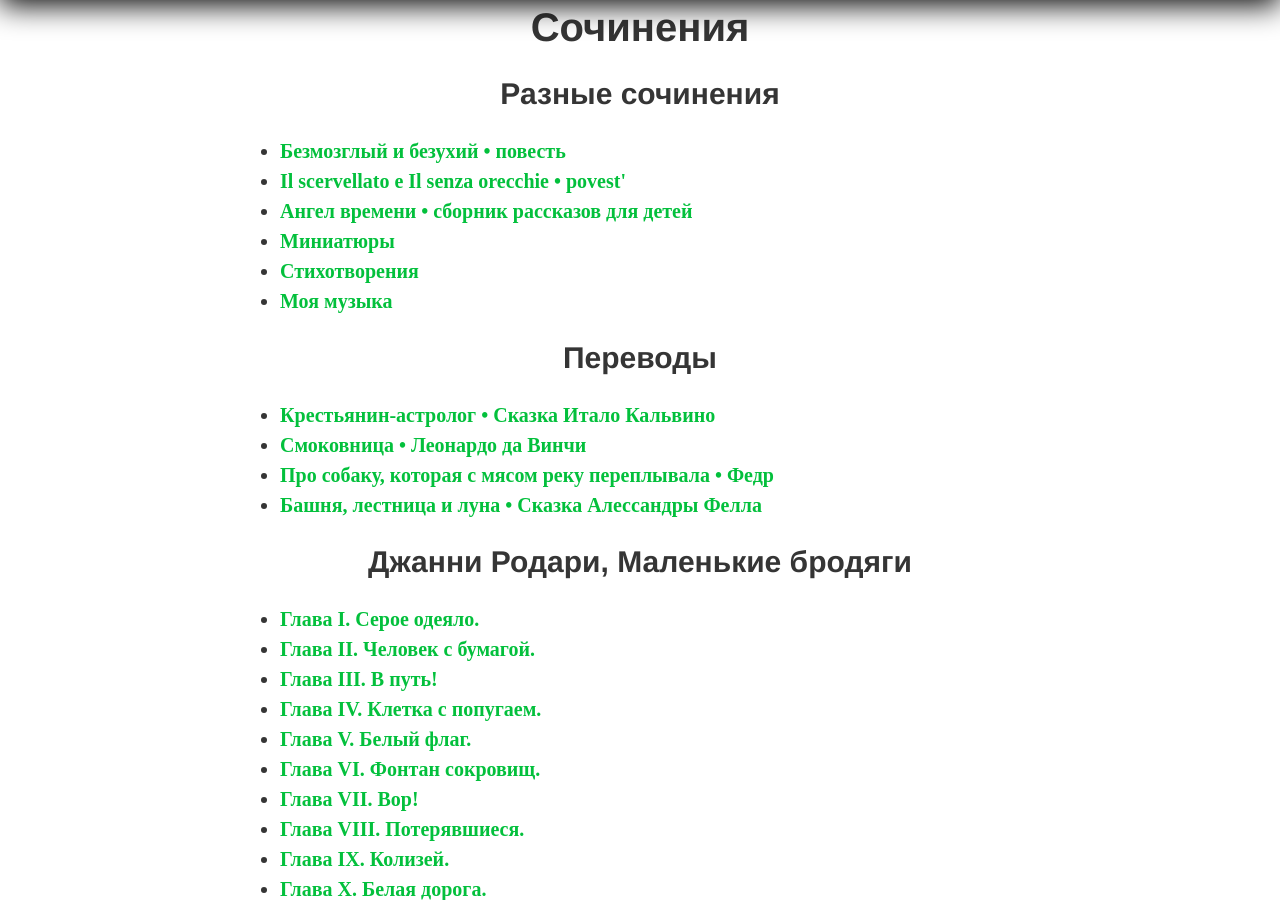
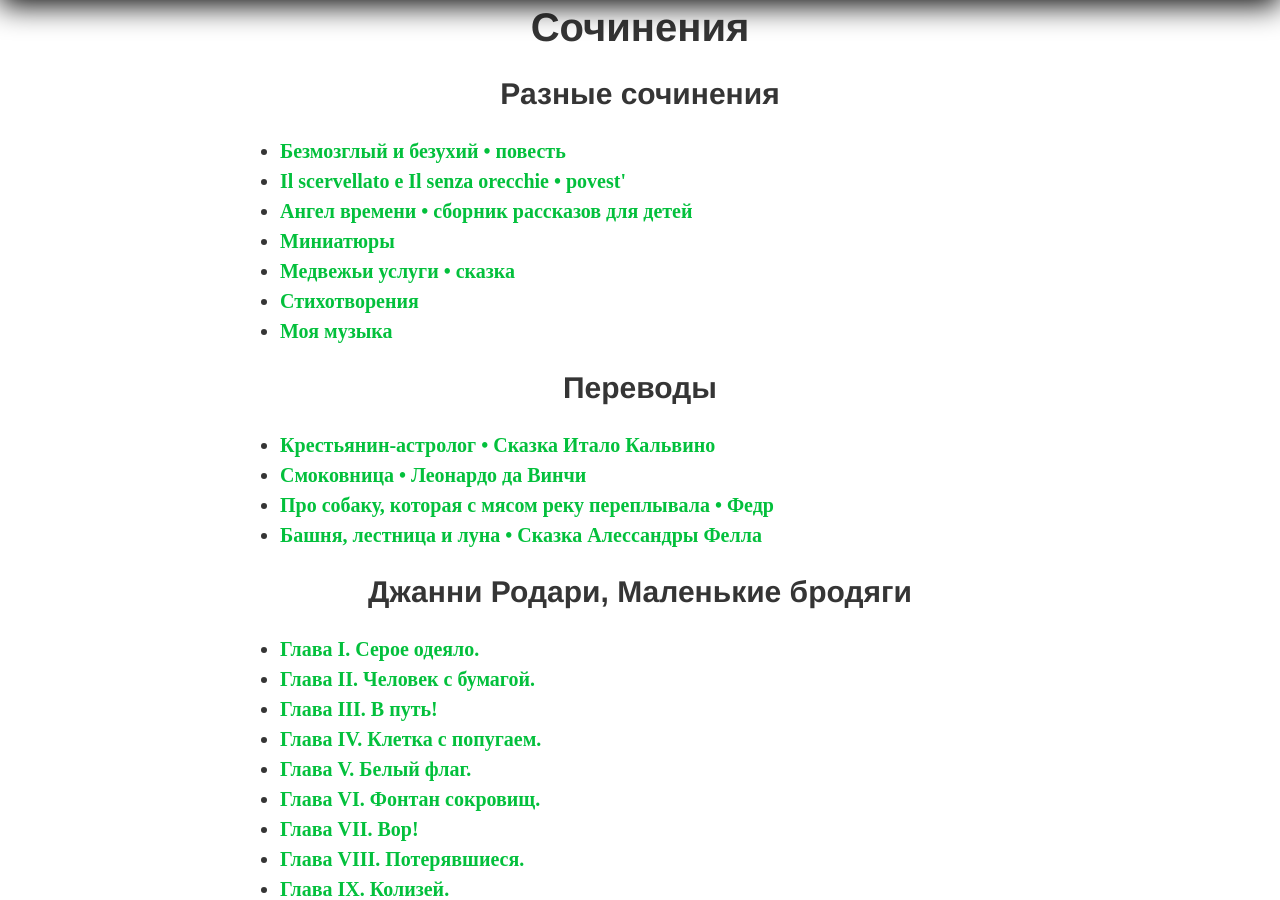
Before and after one commit to postolny/postolny.github.io, a Jekyll site: the page built from _pages/indice.html, in a window 1280 px wide and 900 px high, scrolled down 419 px. Built offline with Jekyll 4.4.1, drawn with Linux system fonts in a browser that asks for light colours.

Commit message:
Add files via upload

```diff
--- a/_data/indice.yml
+++ b/_data/indice.yml
@@ -9,6 +9,8 @@
         url: /angelo-del-tempo/
       - page: Миниатюры
         url: /miniature/
+      - page: Медвежьи услуги • сказка
+        url: /medvezhi-uslugi/
       - page: Стихотворения
         url: /poesia/
       - page: Моя музыка
```
